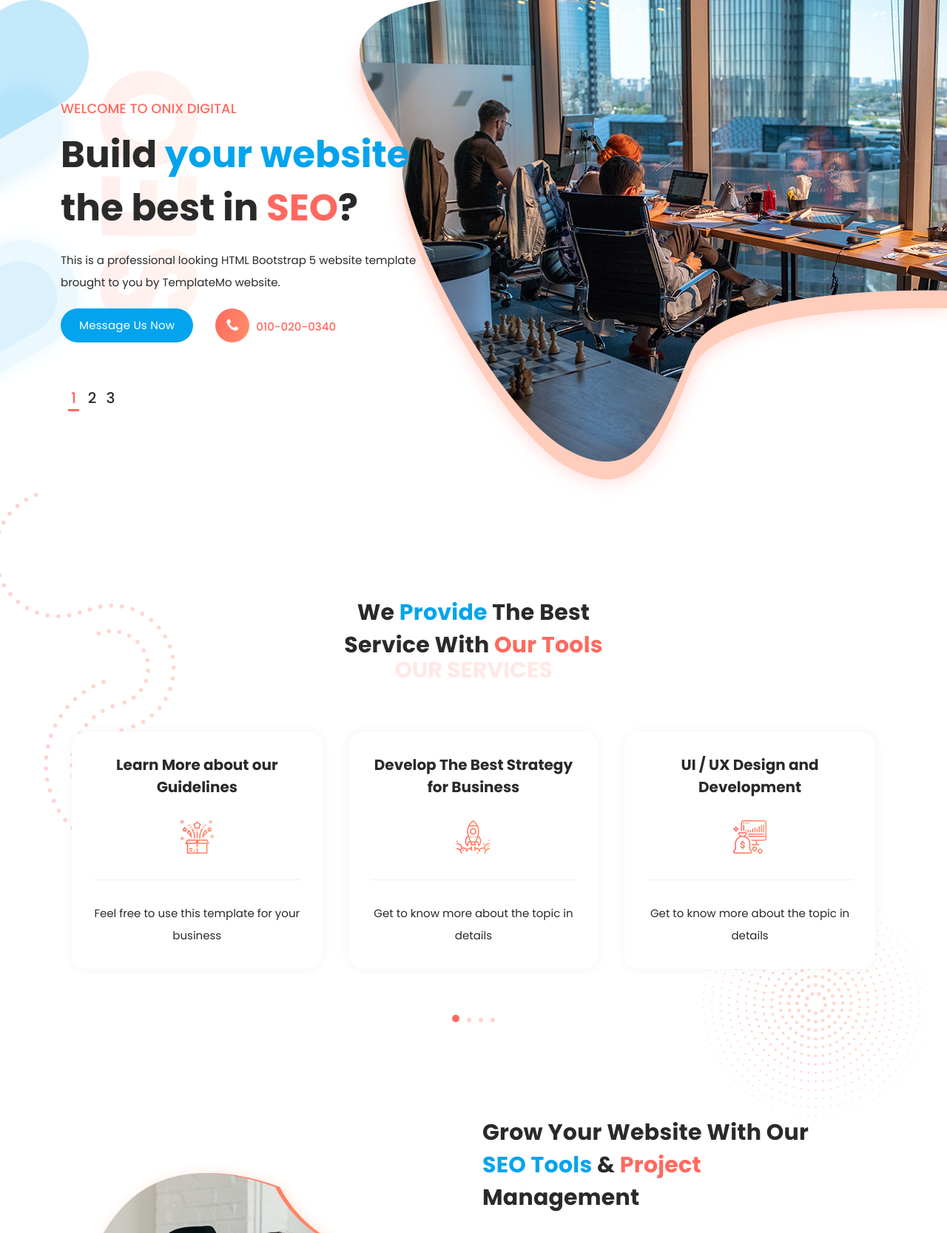
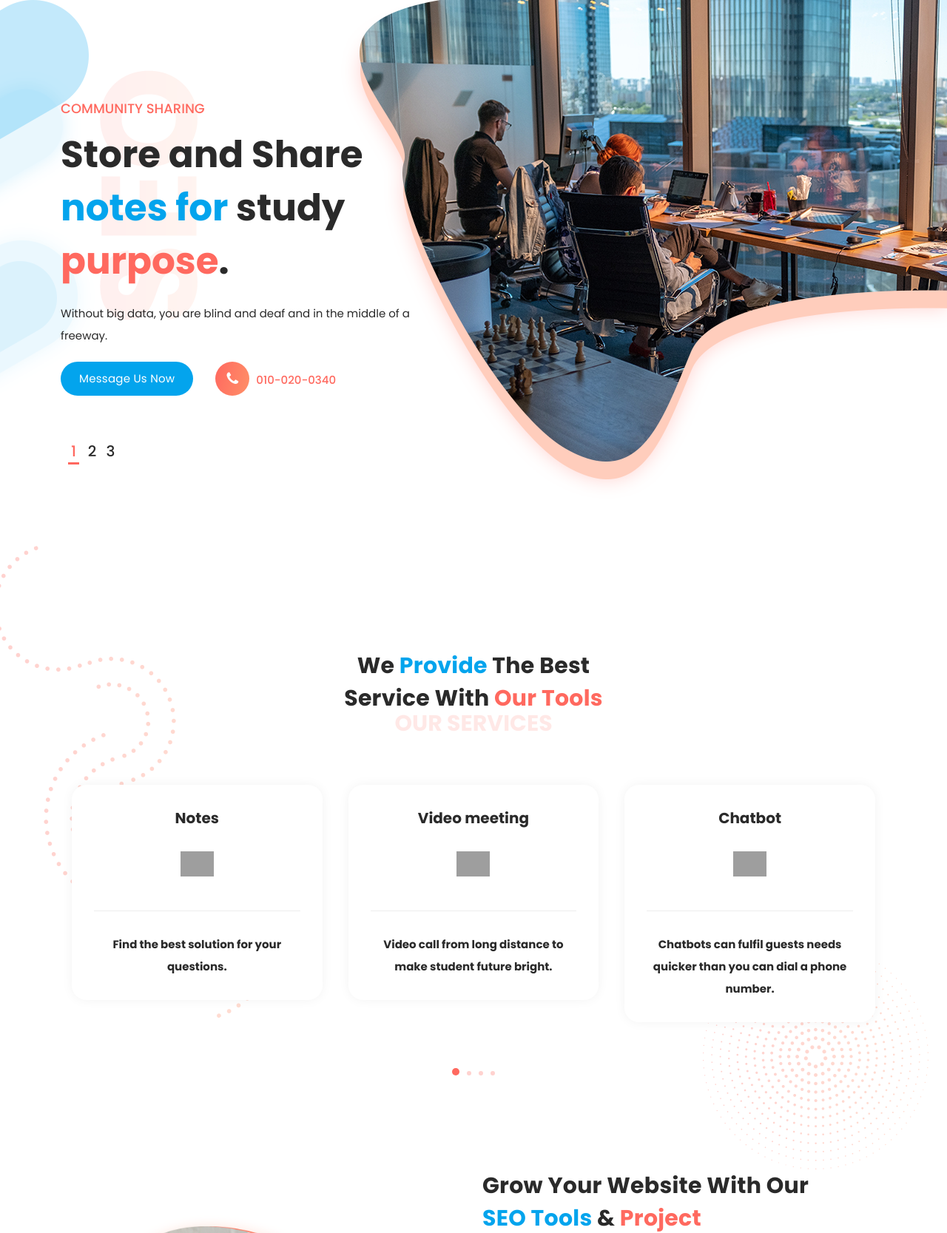
Before and after one commit to NagiPragalathan/Learning_Management_System, a Django app: page / in a window 1280 px wide. Shown: the part 100-1767 px from the top of the page at 74% size. Run offline with Django 4.2, Linux system fonts and the light colour scheme; some libraries are stand-ins or nearby versions; grey boxes are pictures that could not be loaded.

Commit message:
edited by newton

```diff
--- a/base/templates/home/index.html
+++ b/base/templates/home/index.html
@@ -88,9 +88,9 @@ https://templatemo.com/tm-565-onix-digital
             <div class="col-lg-6 align-self-center">
               <div class="owl-carousel owl-banner">
                 <div class="item header-text">
-                  <h6>Welcome to Onix Digital</h6>
-                  <h2>Build <em>your website</em> the best in <span>SEO</span>?</h2>
-                  <p>This is a professional looking HTML Bootstrap 5 website template brought to you by TemplateMo website.</p>
+                  <h6>Community sharing</h6>
+                  <h2>Store and Share<em> notes for</em> study <span>purpose</span>.</h2>
+                  <p>Without big data, you are blind and deaf and in the middle of a freeway.</p>
                   <div class="down-buttons">
                     <div class="main-blue-button-hover">
                       <a href="#contact">Message Us Now</a>
@@ -101,9 +101,9 @@ https://templatemo.com/tm-565-onix-digital
                   </div>
                 </div>
                 <div class="item header-text">
-                  <h6>Online Marketing</h6>
-                  <h2>Get the <em>best ideas</em> for <span>your website</span></h2>
-                  <p>You are NOT allowed to redistribute this template ZIP file on any Free CSS collection websites. Contact us for more info. Thank you.</p>
+                  <h6>Students favour</h6>
+                  <h2>You <em>can handle</em> students <span>data</span>. </h2>
+                  <p>Find the best solution for your questions.</p>
                   <div class="down-buttons">
                     <div class="main-blue-button-hover">
                       <a href="#services">Our Services</a>
@@ -114,9 +114,9 @@ https://templatemo.com/tm-565-onix-digital
                   </div>
                 </div>
                 <div class="item header-text">
-                  <h6>Video Tutorials</h6>
-                  <h2>Watch <em>our videos</em> for your <span>projects</span></h2>
-                  <p>Please <a rel="nofollow" href="https://www.paypal.me/templatemo" target="_blank">support us</a> a little via PayPal if this digital marketing HTML template is useful for you. Thank you.</p>
+                  <h6>Video Conferenceing</h6>
+                  <h2>Connect <em>with other</em> students in <span>meeting</span>.</h2>
+                  <p>Video call from long distance to make student future bright.</p>
                   <div class="down-buttons">
                     <div class="main-blue-button-hover">
                       <a href="#video">Watch Videos</a>
@@ -154,19 +154,19 @@ https://templatemo.com/tm-565-onix-digital
         <div class="col-lg-12">
           <div class="owl-carousel owl-services">
             <div class="item">
-              <h4>Learn More about our Guidelines</h4>
-              <div class="icon"><img src="{%  static 'home/assets//images/service-icon-01.png' %}" alt=""></div>
-              <p>Feel free to use this template for your business</p>
+              <h4>Notes</h4>
+              <div class="icon"><img src="https://i.pinimg.com/originals/4d/00/8b/4d008b130bfc3d54968c88e9cf93c53b.jpg" alt=""></div>
+              <p><b>Find the best solution for your questions. </b></p>
             </div>
             <div class="item">
-              <h4>Develop The Best Strategy for Business</h4>
-              <div class="icon"><img src="{%  static 'home/assets//images/service-icon-02.png' %}" alt=""></div>
-              <p>Get to know more about the topic in details</p>
+              <h4>Video meeting</h4>
+              <div class="icon"><img src="https://luke14exchange.org/wp-content/uploads/2020/08/Orange-Video-Zoom-Icon.png" alt=""></div>
+              <p><b>Video call from long distance to make student future bright.</b></p>
             </div>
             <div class="item">
-              <h4>UI / UX Design and Development</h4>
-              <div class="icon"><img src="{%  static 'home/assets//images/service-icon-03.png' %}" alt=""></div>
-              <p>Get to know more about the topic in details</p>
+              <h4>Chatbot</h4>
+              <div class="icon"><img src="https://encrypted-tbn0.gstatic.com/images?q=tbn:ANd9GcSI0Eh1AQj0bsb-8wq1nqAFfjBF5MQu7XEOpg&usqp=CAU" alt=""></div>
+              <p><b>Chatbots can fulfil guests needs quicker than you can dial a phone number. </b></p>
             </div>
             <div class="item">
               <h4>Discover &amp; Explore our SEO Tips</h4>
```
